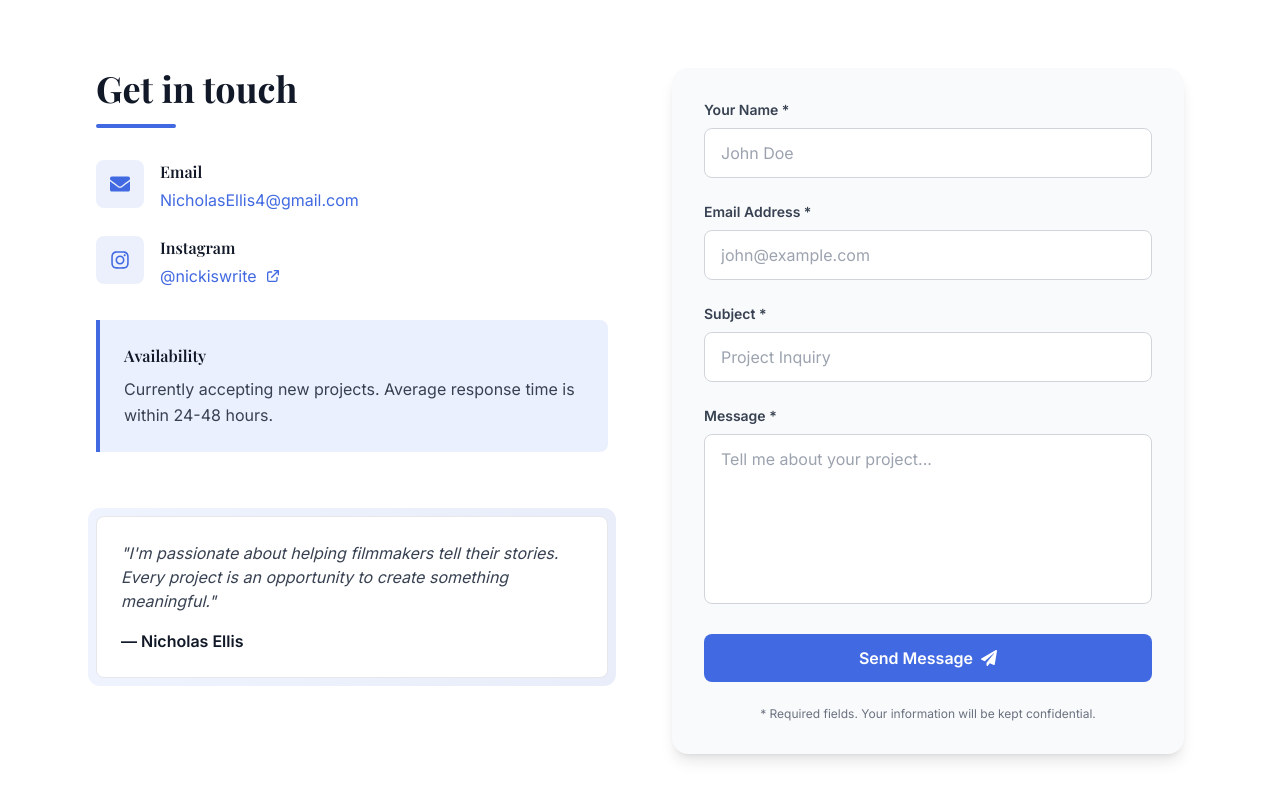
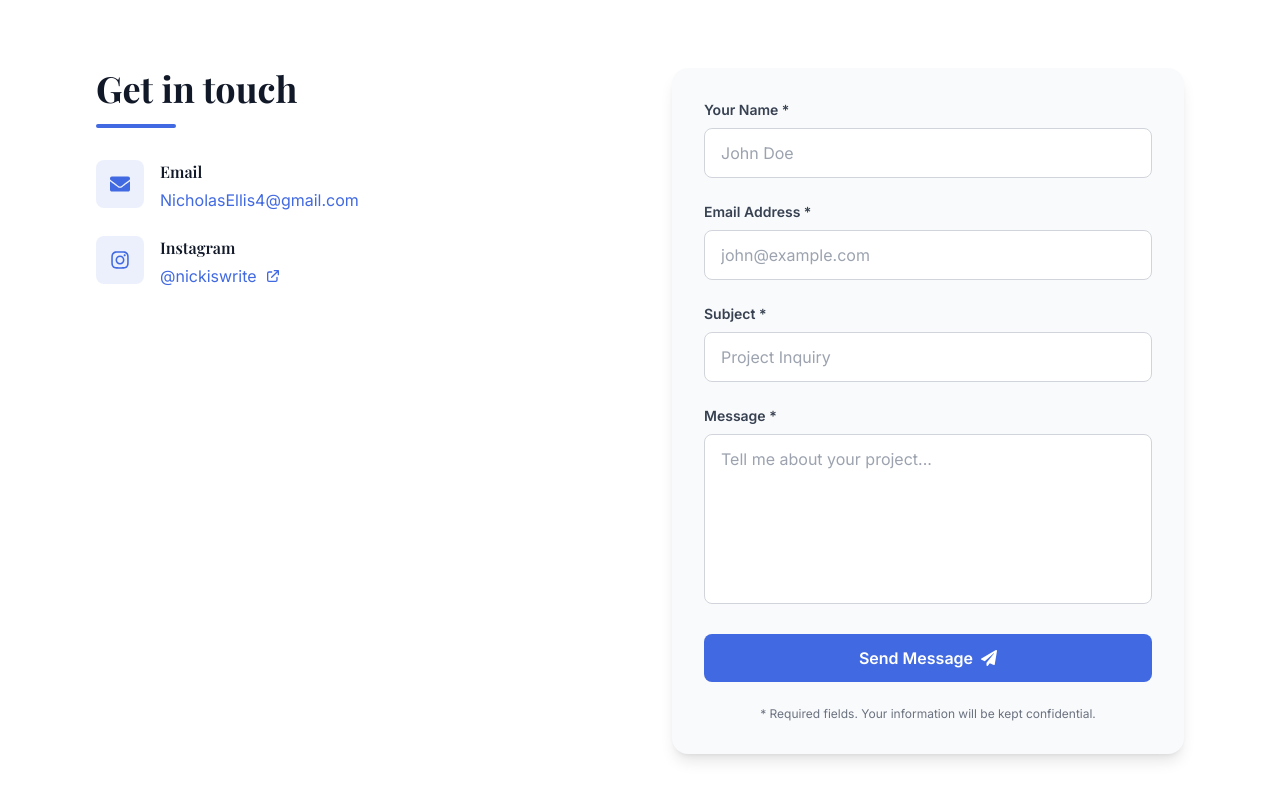
Before and after one commit to ngellis/nickiswrite.github.io, a Next.js app: page /contact in a window 1280 px wide. Shown: the part 348-1148 px from the top of the page. Built offline with nearby package versions, Linux system fonts and the light colour scheme; a web font is replaced by a local one.

Commit message:
Remove Availability section and quote from Contact page

```diff
--- a/app/contact/page.tsx
+++ b/app/contact/page.tsx
@@ -126,26 +126,6 @@ export default function Contact() {
                 </div>
               </div>
 
-              {/* Availability Info */}
-              <div className="bg-primary-50 border-l-4 border-primary p-6 rounded-r-lg">
-                <h3 className="font-semibold text-gray-900 mb-2">Availability</h3>
-                <p className="text-gray-700 leading-relaxed">
-                  Currently accepting new projects. Average response time is within 24-48 hours.
-                </p>
-              </div>
-
-              {/* Social Proof / Quote */}
-              <div className="pt-8">
-                <div className="relative">
-                  <div className="absolute -inset-2 bg-gradient-to-r from-primary-400 to-primary-600 rounded-xl opacity-10" />
-                  <div className="relative bg-white p-6 rounded-lg border border-gray-200">
-                    <p className="text-gray-700 italic mb-4">
-                      "I'm passionate about helping filmmakers tell their stories. Every project is an opportunity to create something meaningful."
-                    </p>
-                    <p className="font-semibold text-gray-900">— Nicholas Ellis</p>
-                  </div>
-                </div>
-              </div>
             </AnimatedSection>
 
             {/* Contact Form */}
```
Also changed, not shown: 1 other file (tests, documents, lock files or other folders).
